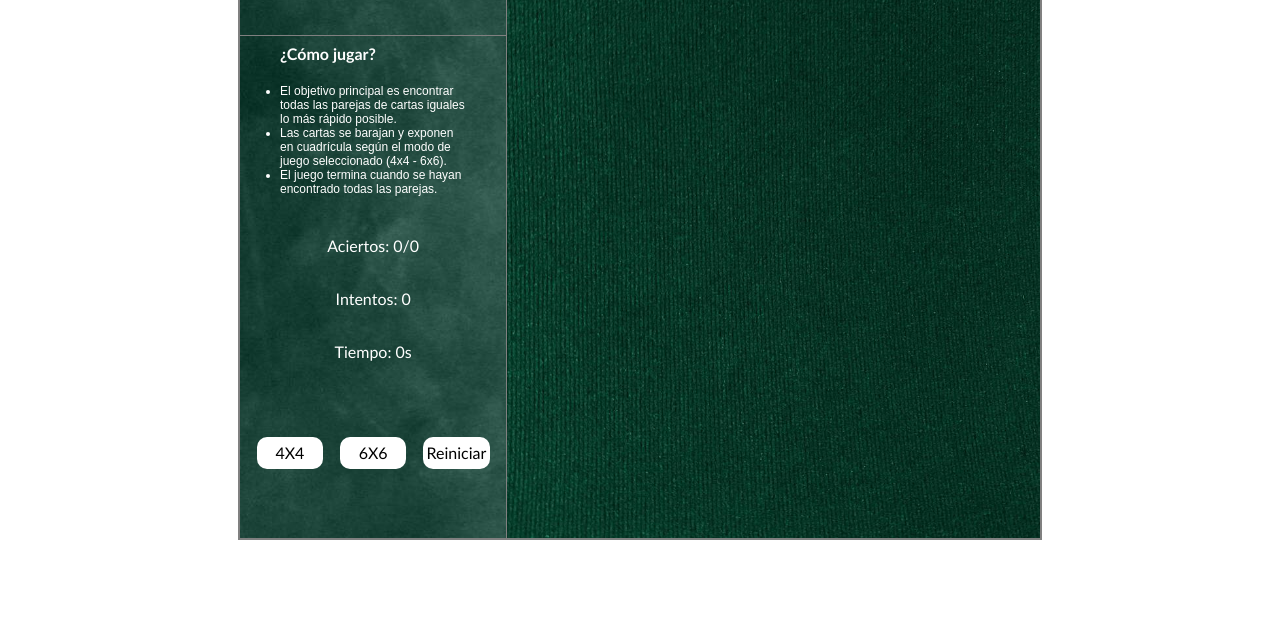
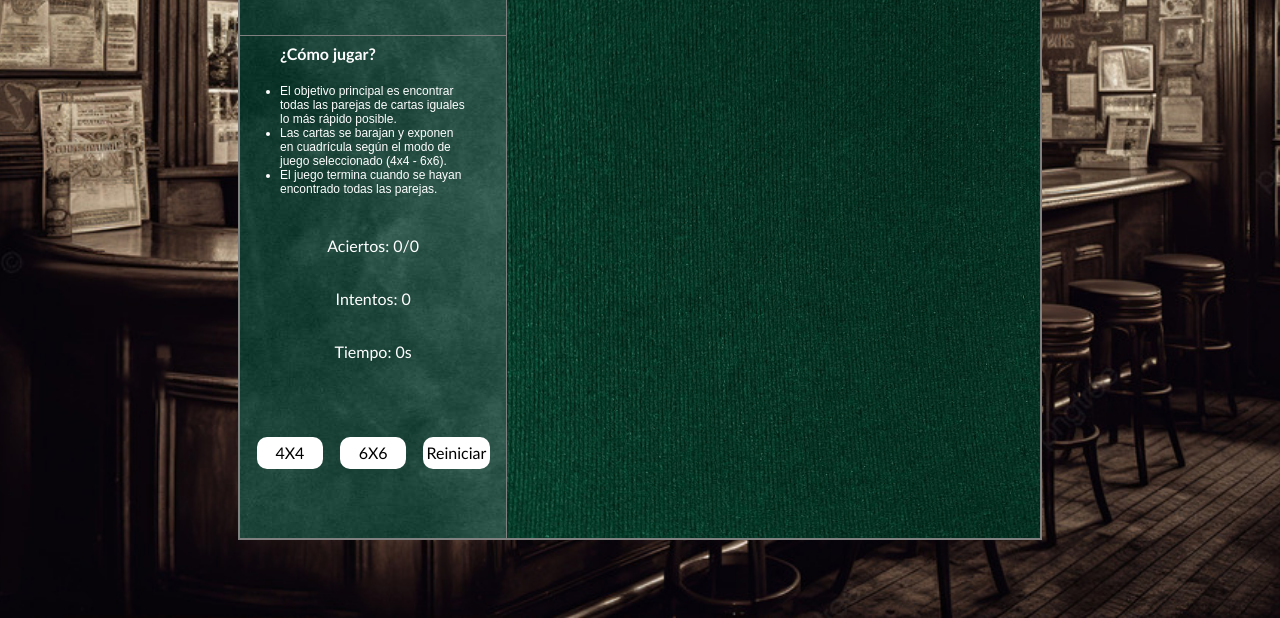
Before and after one commit to vicjurado/MEMORY-Minigame, a plain HTML site: page index.html in a window 1280 px wide. Shown: the part 182-800 px from the top of the page. Drawn offline with Linux system fonts and the light colour scheme.

Commit message:
Added background and click limit
Until the game checks both cards, disable the click on the rest of the cards

```diff
--- a/index.html
+++ b/index.html
@@ -16,6 +16,13 @@
             font-family:'Gill Sans', 'Gill Sans MT', Calibri, 'Trebuchet MS', sans-serif;
             user-select: none;
         }
+
+        body {
+            background-image: url(./src/backgroundBar.jpg);
+            background-size: cover;
+            background-repeat: no-repeat;
+            background-position: center;
+        }
     </style>
 </head>
 
```
Also changed, not shown: src/backgroundBar.jpg (added).
